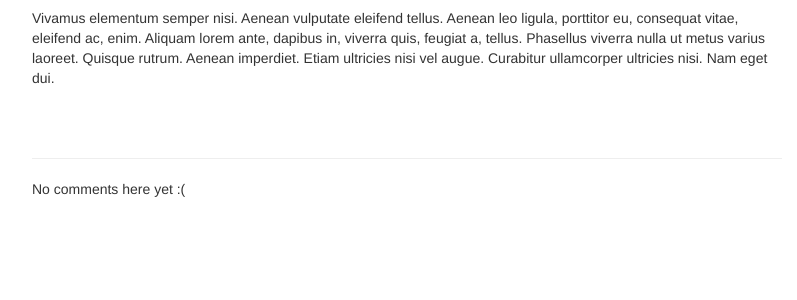
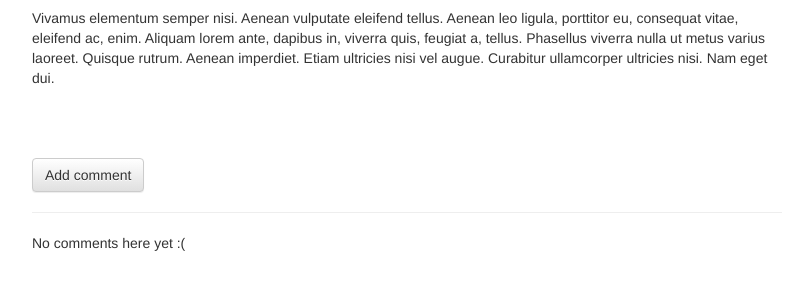
Before and after one commit to joshialonzo/my-first-blog, a Django app: page /post/1/ in a window 1280 px wide. Shown: the part 315-615 px from the top of the page, without its empty margins (38-835 px from the left). Run offline with Django 3.2, Linux system fonts and the light colour scheme; data comes from the database, SQL or seed files in the repository; both versions use the stored data as it was after the commit; some libraries are stand-ins or nearby versions.

Commit message:
1. let your readers write comments 2. moderating your comments

```diff
--- a/hacky_blog/apps/blog/models.py
+++ b/hacky_blog/apps/blog/models.py
@@ -14,6 +14,9 @@ class Post(models.Model):
         self.published_date = timezone.now()
         self.save()
 
+    def approved_comments(self):
+        return self.comments.filter(approved_comment=True)
+
     def __str__(self):
         return self.title
 
--- a/hacky_blog/apps/blog/urls.py
+++ b/hacky_blog/apps/blog/urls.py
@@ -4,9 +4,12 @@ from . import views
 # https://docs.djangoproject.com/en/1.8/topics/http/urls/
 urlpatterns = [
     url(r'^$', views.post_list, name="post_list"),
+    url(r'^comment/(?P<pk>[0-9]+)/approve/$', views.comment_approve, name='comment_approve'),
+    url(r'^comment/(?P<pk>[0-9]+)/remove/$', views.comment_remove, name='comment_remove'),
     url(r'^post/(?P<pk>[0-9]+)/$', views.post_detail, name='post_detail'),
     url(r'^post/(?P<pk>[0-9]+)/publish/$', views.post_publish, name='post_publish'),
     url(r'^post/(?P<pk>[0-9]+)/remove/$', views.post_remove, name='post_remove'),
+    url(r'^post/(?P<pk>[0-9]+)/comment/$', views.add_comment_to_post, name='add_comment_to_post'),
     url(r'^post/new/$', views.post_new, name='post_new'),
     url(r'^post/(?P<pk>[0-9]+)/edit/$', views.post_edit, name='post_edit'),
     url(r'^drafts/$', views.post_draft_list, name='post_draft_list'),
--- a/hacky_blog/apps/blog/views.py
+++ b/hacky_blog/apps/blog/views.py
@@ -1,8 +1,8 @@
 from django.shortcuts import render, get_object_or_404, redirect
 from django.contrib.auth.decorators import login_required
 from django.utils import timezone
-from .models import Post
-from .forms import PostForm
+from .models import Post, Comment
+from .forms import PostForm, CommentForm
 
 # Learn   more    about   Django  views   by  reading the official    documentation:
 # https://docs.djangoproject.com/en/1.8/topics/http/views/
@@ -62,3 +62,29 @@ def post_remove(request, pk):
     post = get_object_or_404(Post, pk=pk)
     post.delete()
     return redirect('hacky_blog.apps.blog.views.post_list')
+
+def add_comment_to_post(request, pk):
+    post = get_object_or_404(Post, pk=pk)
+    if request.method == "POST":
+        form = CommentForm(request.POST)
+        if form.is_valid():
+            comment = form.save(commit=False)
+            comment.post = post
+            comment.save()
+            return redirect('hacky_blog.apps.blog.views.post_detail', pk=post.pk)
+    else:
+        form = CommentForm()
+    return render(request, 'blog/add_comment_to_post.html', {'form': form})
+
+@login_required
+def comment_approve(request, pk):
+    comment = get_object_or_404(Comment, pk=pk)
+    comment.approve()
+    return redirect('hacky_blog.apps.blog.views.post_detail', pk=comment.post.pk)
+
+@login_required
+def comment_remove(request, pk):
+    comment = get_object_or_404(Comment, pk=pk)
+    post_pk = comment.post.pk
+    comment.delete()
+    return redirect('hacky_blog.apps.blog.views.post_detail', pk=post_pk)
--- a/hacky_blog/templates/blog/post_detail.html
+++ b/hacky_blog/templates/blog/post_detail.html
@@ -19,13 +19,23 @@
         <p>{{ post.text|linebreaks }}</p>
     </div>
 
+    <a class="btn btn-default" href="{% url 'add_comment_to_post' pk=post.pk %}">Add comment</a>
+
     <hr>
     {% for comment in post.comments.all %}
-        <div class="comment">
-            <div class="date">{{ comment.created_date }}</div>
-            <strong>{{ comment.author }}</strong>
-            <p>{{ comment.text|linebreaks }}</p>
-        </div>
+        {% if user.is_authenticated or comment.approved_comment %}
+            <div class="comment">
+                <div class="date">
+                    {{ comment.created_date }}
+                    {% if not comment.approved_comment %}
+                        <a class="btn btn-default" href="{% url 'comment_remove' pk=comment.pk %}"><span class="glyphicon glyphicon-remove"></span></a>
+                        <a class="btn btn-default" href="{% url 'comment_approve' pk=comment.pk %}"><span class="glyphicon glyphicon-ok"></span></a>
+                    {% endif %}
+                </div>
+                <strong>{{ comment.author }}</strong>
+                <p>{{ comment.text|linebreaks }}</p>
+            </div>
+        {% endif %}
     {% empty %}
         <p>No comments here yet :(</p>
     {% endfor %}
--- a/hacky_blog/templates/blog/post_list.html
+++ b/hacky_blog/templates/blog/post_list.html
@@ -8,7 +8,7 @@
             </div>
             <h1><a href="{% url 'post_detail' pk=post.pk %}">{{ post.title }}</a></h1>
             <p> {{ post.text|linebreaks }} </p>
-            <a href="{% url 'post_detail' pk=post.pk %}">Comments: {{ post.comments.count }}</a>
+            <a href="{% url 'post_detail' pk=post.pk %}">Comments: {{ post.approved_comments.count }}</a>
         </div>
     {% endfor %}
 {% endblock content %}
```
Also changed, not shown: hacky_blog/apps/blog/forms.py (+7 -1 lines), hacky_blog/templates/blog/add_comment_to_post.html (added, +9 -0 lines), db.sqlite3.
